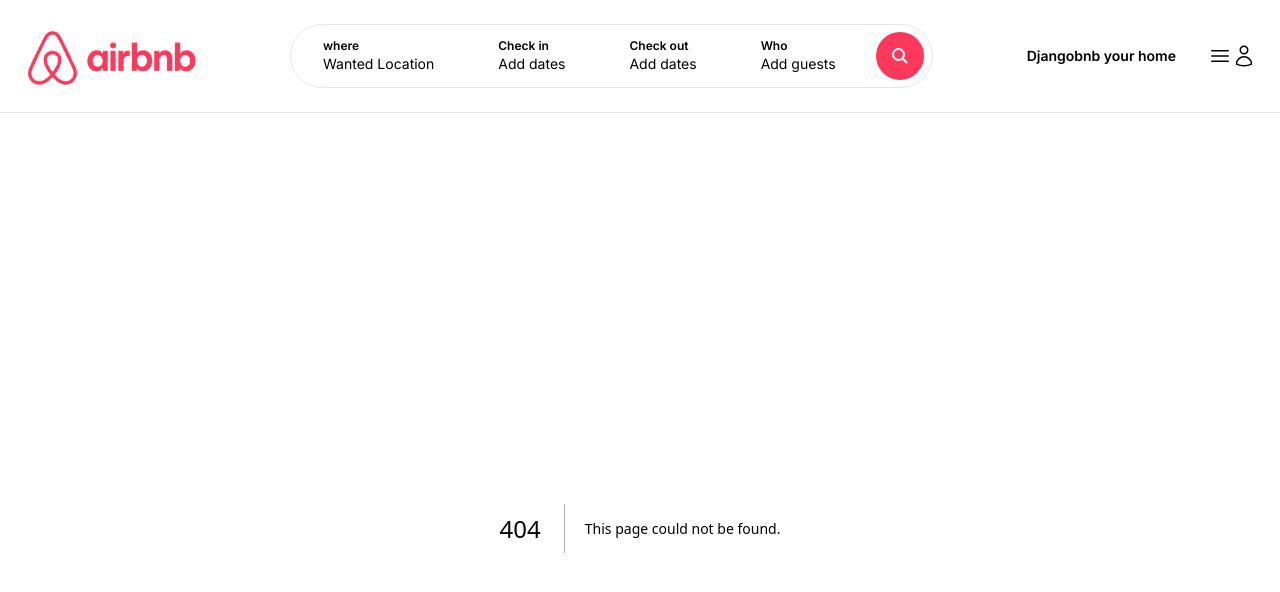
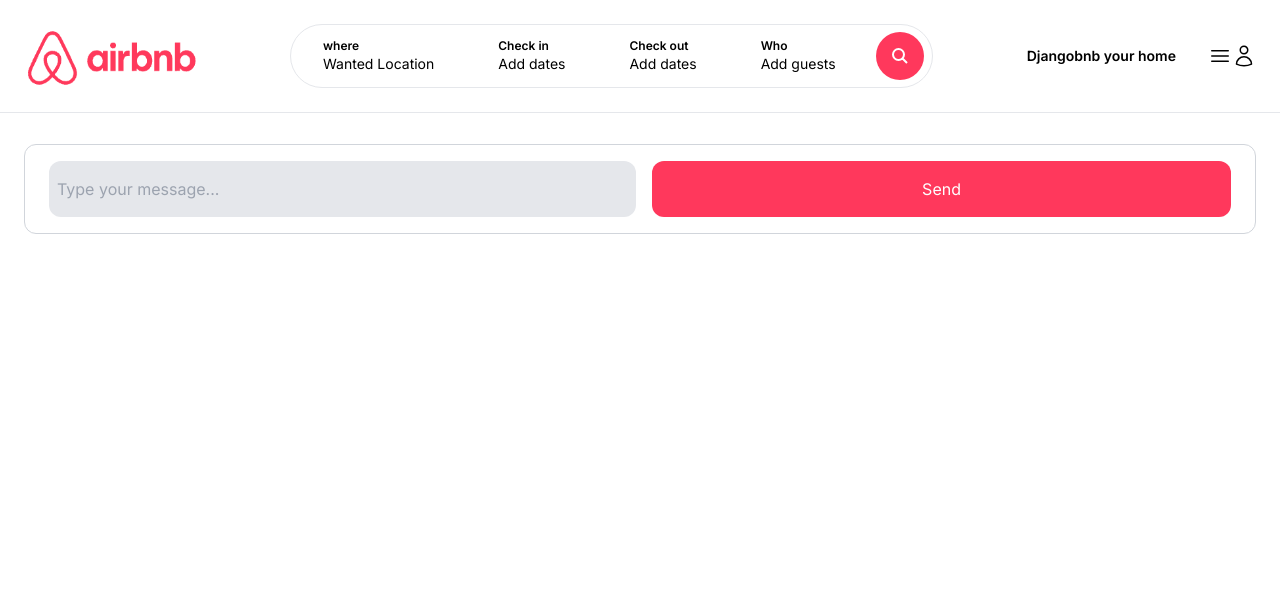
Before and after one commit to MGabriela29/Clone-Airbnb, a Next.js app: page /inbox/1 in a window 1280 px wide. Before the commit this address had no page. Shown: the top 592 px of the page. Built offline with nearby package versions, Linux system fonts and the light colour scheme.

Commit message:
09 - 10 inbox page & Detail page for chat

```diff
--- /dev/null
+++ b/app/components/forms/CustomButton.tsx
@@ -0,0 +1,22 @@
+interface CustomButtonProps {
+    label: string;
+    className?: string;
+    onClick: () => void;
+}
+
+const CustomButton: React.FC<CustomButtonProps> = ({
+    label,
+    className,
+    onClick
+}) => {
+    return (
+        <div
+            onClick={onClick}
+            className={`w-full py-4 bg-airbnb hover:bg-airbnb-dark text-white text-center rounded-xl transition cursor-pointer ${className}`}
+        >
+            {label}
+        </div>
+    )
+}
+
+export default CustomButton;
--- /dev/null
+++ b/app/components/inbox/Conversation.tsx
@@ -0,0 +1,16 @@
+const Conversation = () => {
+
+    return (
+        <div className="px-6 py-4 cursor-pointer border border-gray-300 rounded-xl">
+            <p className="mb-6 text-xl">otherUser? .name</p>
+
+            <p
+                className="text-airbnb-dark"
+            >
+                Go to conversation
+            </p>
+        </div>
+    )
+}
+
+export default Conversation;
--- /dev/null
+++ b/app/components/inbox/ConversationDetail.tsx
@@ -0,0 +1,34 @@
+'use client';
+import CustomButton from "../forms/CustomButton";
+
+
+const ConversationDetail = () => {
+    return (
+        <>
+            <div
+                className="max-h-[400px] overflow-auto flex flex-col space-y-4"
+            >
+
+
+
+            </div>
+
+            <div className="mt-4 py-4 px-6 flex border border-gray-300 space-x-4 rounded-xl">
+                <input
+                    type="text"
+                    placeholder="Type your message..."
+                    className="w-full p-2 bg-gray-200 rounded-xl"
+
+                />
+
+                    <CustomButton
+                    label='Send'
+                    onClick={() => console.log('Click')}
+                    className="w-[100px]"
+                />
+            </div>
+        </>
+    )
+}
+
+export default ConversationDetail;
--- /dev/null
+++ b/app/inbox/[id]/page.tsx
@@ -0,0 +1,14 @@
+import ConversationDetail from "@/app/components/inbox/ConversationDetail";
+
+const ConversationPage =  () => {
+
+
+    return (
+        <main className="max-w-[1500px] mx-auto px-6 pb-6">
+            <ConversationDetail
+            />
+        </main>
+    )
+}
+
+export default ConversationPage;
--- /dev/null
+++ b/app/inbox/page.tsx
@@ -0,0 +1,16 @@
+import Conversation from "../components/inbox/Conversation";
+
+
+
+const InboxPage = async () => {
+
+    return (
+        <main className="max-w-[1500px] mx-auto px-6 pb-6 space-y-4">
+            <h1 className="my-6 text-2xl">Inbox</h1>
+
+
+        </main>
+    )
+}
+
+export default InboxPage;
```
